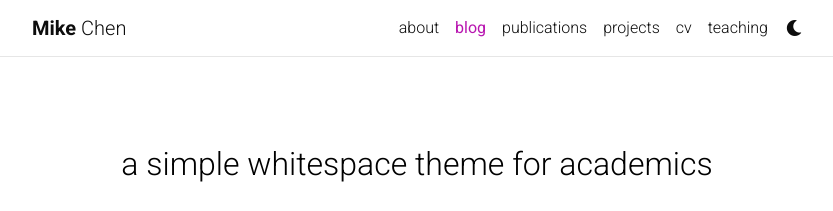
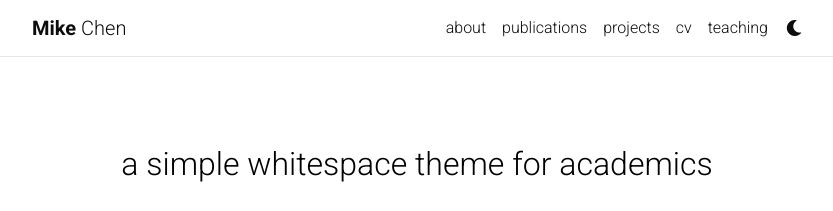
Before and after one commit to mikechen-maths/mikechen-maths.github.io, a Jekyll site: the page built from blog/index.html, in a window 1280 px wide. Shown: the top 211 px of the page, without its empty margins (223-1056 px from the left). Built offline with Jekyll 4.4.1, drawn with Linux system fonts in a browser that asks for light colours; the list of posts is cut into pages by our own code; comment, search, counter and statistics services are not loaded; a style sheet for code colours, icons or effects is not loaded.

Commit message:
more fixes

```diff
--- a/_bibliography/papers.bib
+++ b/_bibliography/papers.bib
@@ -110,7 +110,6 @@
   title={Method and apparatus for fabricating microstructured optical fibers},
   author={Buchak, Peter and Crowdy, Darren and Stokes, Yvonne Marie and Chen, Michael James and Ebendorff-Heidepriem, Heike},
   year={2018},
-  month=oct # "~16",
   note={US Patent 10,099,955}
 }
 
--- a/_config.yml
+++ b/_config.yml
@@ -123,7 +123,7 @@
 # -----------------------------------------------------------------------------
 
 blog_name: # blog_name will be displayed in your blog page
-blog_nav_title: blog # your blog must have a title for it to be displayed in the nav bar
+blog_nav_title: # your blog must have a title for it to be displayed in the nav bar
 blog_description: a simple whitespace theme for academics
 permalink: /blog/:year/:title/
 
```
